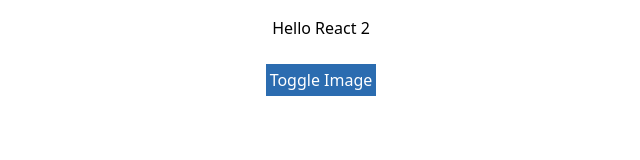
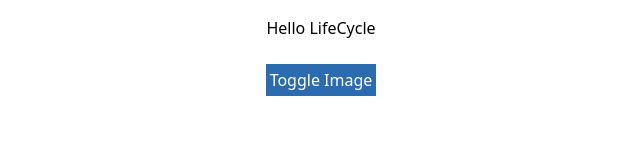
Before and after one commit to RohollhSH/BitfumesReactTutorial, a React (Create React App) app: page / in a window 1280 px wide. Shown: the top 160 px of the page, without its empty margins (319-959 px from the left). Built offline with nearby package versions, Linux system fonts and the light colour scheme.

Commit message:
19 ReactJS basics Lifecycle When Component Mount https://youtu.be/mpiQNc0jKUg

```diff
--- a/src/App.js
+++ b/src/App.js
@@ -3,11 +3,21 @@ import "./assets/css/style.css";
 
 class App extends React.Component {
   constructor(props) {
+    console.log('App Constructor');
+
     super(props);
     this.state = {title: "Hello React 2", isShowing: false};
 
     //binding "THIS"
     // this.handleClick = this.handleClick.bind(this);
+  }
+
+  componentDidMount() {
+    console.log("App Mounted");
+    //first according to Line:9 state is set as "Hello React 2"
+    //but because component mounts after constructor so at end state will be set
+    //as bottom line :
+    this.setState({title: "Hello LifeCycle"})
   }
 
   // states are Immutable
@@ -20,6 +30,7 @@ class App extends React.Component {
   }*/
 
   render() {
+    console.log("App Render");
     return (
       <section className="flex justify-center">
         <div className="w-1/2">
```
Also changed, not shown: postcss.config.js (indentation only). Lines whose indentation alone changed are shown as unchanged.
